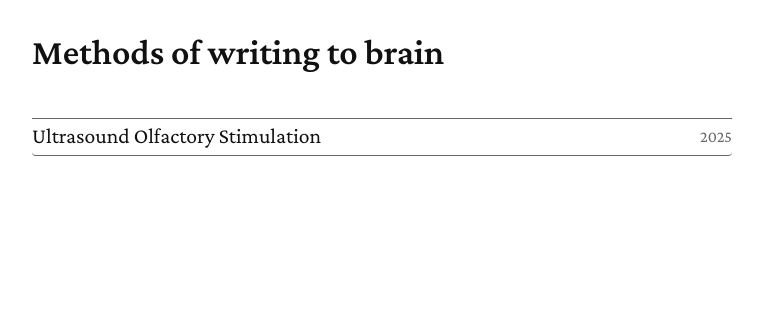
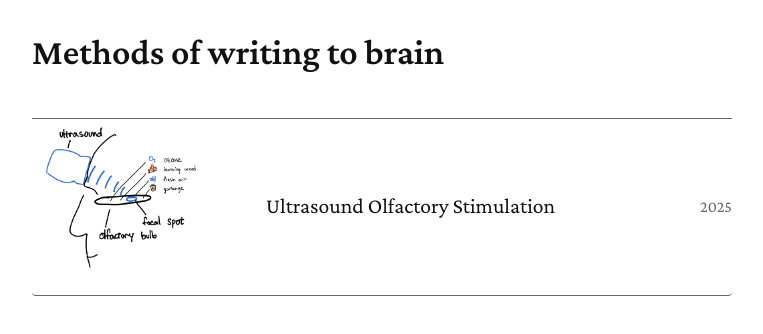
Before and after one commit to ennucore/writetobrain, a Next.js app: page / in a window 1280 px wide. Shown: the top 334 px of the page, without its empty margins (258-1021 px from the left). Built offline with nearby package versions, Linux system fonts and the light colour scheme.

Commit message:
previews

```diff
--- a/app/olfactory/page.js
+++ b/app/olfactory/page.js
@@ -2,6 +2,23 @@ import Content from './content.mdx'
 import Link from 'next/link'
 import Image from 'next/image'
 import TableOfContents from './TableOfContents'
+
+export const metadata = {
+    title: 'We Induced Smells With Ultrasound',
+    description: 'We decided to try to stimulate the olfactory bulb with focused ultrasound. As far as we know, no one seems to have done this kind of stimulation before - even in animals.',
+    openGraph: {
+        title: 'We Induced Smells With Ultrasound',
+        description: 'We decided to try to stimulate the olfactory bulb with focused ultrasound. As far as we know, no one seems to have done this kind of stimulation before - even in animals.',
+        images: [
+            {
+                url: '/images/image6.png',
+                width: 1074,
+                height: 1000,
+                alt: 'Olfactory illustration',
+            },
+        ],
+    },
+}
 
 export default function OlfactoryPage() {
     return (
--- a/app/page.js
+++ b/app/page.js
@@ -1,4 +1,5 @@
 import Link from 'next/link'
+import Image from 'next/image'
 
 export default function Home() {
   return (
@@ -8,9 +9,23 @@ export default function Home() {
       <div className="border-t border-accent">
         <Link href="/olfactory" className="block group no-underline">
           <div className="flex justify-between items-center py-6 px-4 -mx-4 rounded-lg transition-all duration-300 ease-in-out hover:bg-gray-50 hover:scale-[1.02] hover:shadow-lg border-b border-accent group-hover:border-transparent">
-            <span className="text-xl font-medium group-hover:text-foreground transition-colors arrow-hover arrow-hover-no-underline">
-              Ultrasound Olfactory Stimulation
-            </span>
+            <div className="flex items-center gap-4">
+              <div className="relative w-16 h-16 flex-shrink-0">
+                <Image
+                  src="/images/image6.png"
+                  alt="Olfactory illustration"
+                  width={64}
+                  height={64}
+                  style={{
+                    width: '10rem', marginRight: '3rem'
+                  }}
+                  className="object-cover rounded-md w-full h-full"
+                />
+              </div>
+              <span className="text-xl font-medium group-hover:text-foreground transition-colors arrow-hover arrow-hover-no-underline">
+                Ultrasound Olfactory Stimulation
+              </span>
+            </div>
             <span className="text-accent text-sm group-hover:text-foreground transition-colors">2025</span>
           </div>
         </Link>
```
